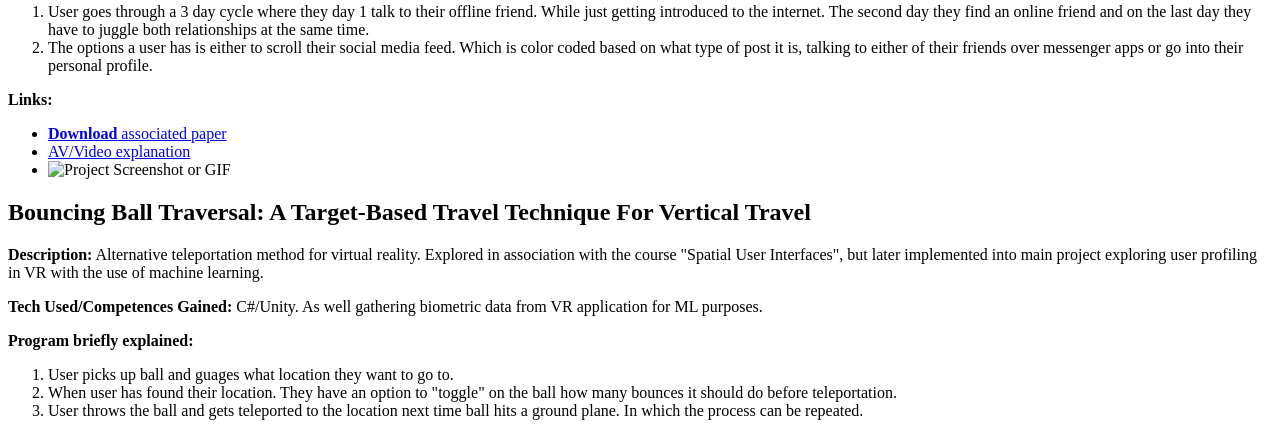
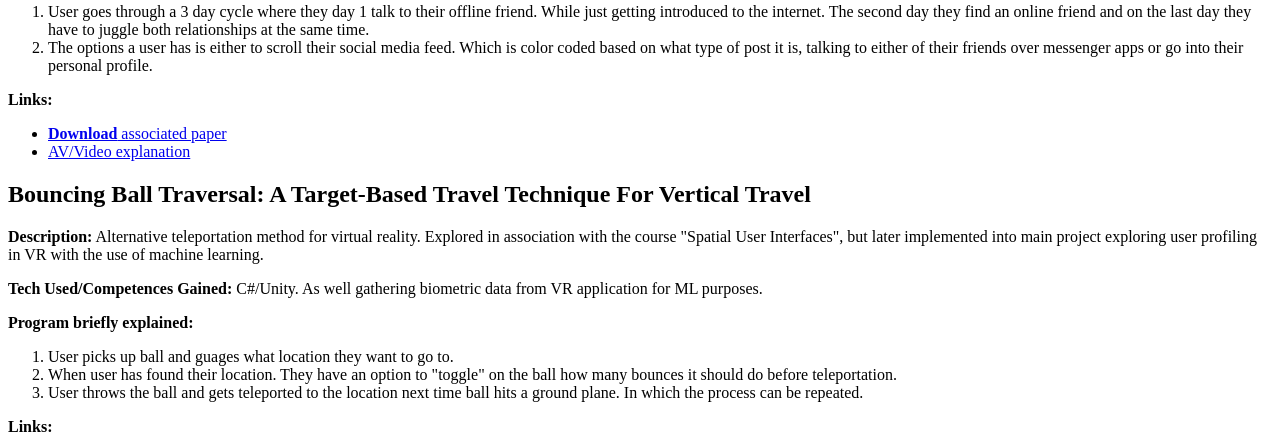
Before and after one commit to marchusl/marchusl.github.io, a plain HTML site: page index.html in a window 1280 px wide. Shown: the part 1561-1994 px from the top of the page. Drawn offline with Linux system fonts and the light colour scheme.

Commit message:
Update index.html

```diff
--- a/index.html
+++ b/index.html
@@ -58,7 +58,6 @@
                         <ul>
                             <li><a href="files/Narratives_Report_July.pdf" download><strong>Download</strong> associated paper</a></li>
                             <li><a href="https://yourprojectdemo.com" target="_blank">AV/Video explanation</a></li>
-                            <li><img src="#" alt="Project Screenshot or GIF" style="max-width: 100%; height: auto;"></li>
                     </ul>
                 </section>
                     <section class="VR_BallThrow_project">
```
